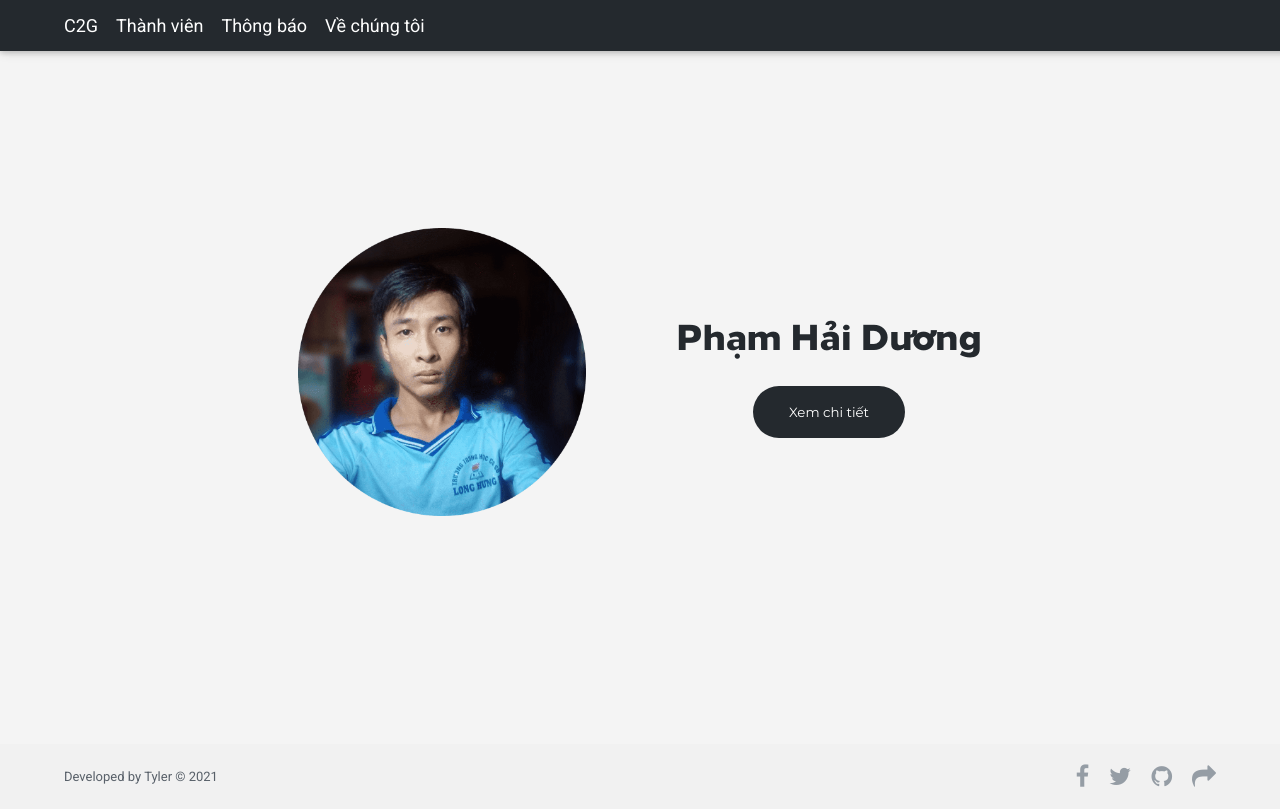
After one commit to duonghaipham/c2-group, a PHP site: page /view/profile.html in a window 1280 px wide. The commit adds this page. Run offline with PHP 8.4, Linux system fonts and the light colour scheme.

Commit message:
Add profile page

```diff
--- a/public/css/font.css
+++ b/public/css/font.css
@@ -3,3 +3,8 @@
 @import url('https://fonts.googleapis.com/css2?family=Montserrat&display=swap');
 
 @import url('https://fonts.googleapis.com/css2?family=Roboto&display=swap');
+
+@font-face {
+    font-family: 'Loew Heavy';
+    src: url(../font/Loew-Heavy.otf);
+}
--- /dev/null
+++ b/public/css/profile.css
@@ -0,0 +1,78 @@
+#overview {
+    display: flex;
+    flex-wrap: wrap;
+    align-items: center;
+    justify-content: center;
+    padding: 4rem 5%;
+    background: #f4f4f4;
+    height: 75vh;
+    font-family: 'Loew Heavy';
+}
+
+#overview img {
+    width: 25%;
+    height: auto;
+}
+
+#overview #information {
+    margin-left: 5rem;
+    color: #24292e;
+}
+
+#overview #information h1 {
+    text-align: center;
+    margin-top: 0;
+}
+
+#overview #information button {
+    color: #fff;
+    background-color: #24292e;
+    padding: 1rem 2rem;
+    border: none;
+    border-radius: 1.5rem;
+    font-family: "Montserrat";
+    cursor: pointer;
+    margin: 0 auto;
+    display: block;
+}
+
+#overview #information #profile-detail {
+    display: none;
+    line-height: 2.5rem;
+    list-style: none;
+    padding: 0;
+}
+
+#overview #information ul li {
+    font-size: 1.1rem;
+}
+
+#overview #information ul li #id::before {
+    content: "\f007";
+    margin-right: 1rem;
+}
+
+#overview #information ul li #mail::before {
+    content: "\f064";
+    margin-right: 1rem;
+}
+
+#overview #information ul li #home::before {
+    content: "\f015";
+    margin-right: 1rem;
+}
+
+#overview #information ul li #hobby::before {
+    content: "\f004";
+    margin-right: 1rem;
+}
+
+@media only screen and (max-width: 540px) {
+    #overview img {
+        width: 70%;
+    }
+
+    #overview #information {
+        margin-left: 0;
+    }
+}
--- /dev/null
+++ b/public/js/profile.js
@@ -0,0 +1,12 @@
+const btnViewProfile = document.getElementById("profile-view");
+btnViewProfile.addEventListener("click", () => {
+    const profileDetail = document.getElementById("profile-detail");
+    if (btnViewProfile.innerHTML === "Xem chi tiết") {
+        profileDetail.style.display = "block";
+        btnViewProfile.innerHTML = "Thu gọn";
+    }
+    else {
+        profileDetail.style.display = "none";
+        btnViewProfile.innerHTML = "Xem chi tiết";
+    }
+});
--- a/view/about.html
+++ b/view/about.html
@@ -34,7 +34,6 @@
             </ul>
             <a href="https://youtu.be/u0j2zY8RH1E">*Link video báo cáo đồ án</a>
         </div>
-        <hr>
         <div id="rule">
             <h1>Qui định</h1>
             <div id="rule-container">
@@ -81,7 +80,6 @@
                 </ul>
             </div>
         </div>
-        <hr>
         <div id="logo">
             <h1>Logo</h1>
             <div id="logo-container">
--- /dev/null
+++ b/view/profile.html
@@ -0,0 +1,57 @@
+<!DOCTYPE html>
+<html>
+    <head>
+        <meta charset="UTF-8">
+        <meta http-equiv="X-UA-Compatible" content="IE=edge">
+        <meta name="viewport" content="width=device-width, initial-scale=1.0">
+        <link rel="stylesheet" href="https://cdnjs.cloudflare.com/ajax/libs/font-awesome/4.7.0/css/font-awesome.min.css">
+        <link rel="icon" href="../public/img/c2.jpg"/>
+        <link rel="stylesheet" href="../public/css/general.css"/>
+        <link rel="stylesheet" href="../public/css/profile.css"/>
+        <link rel="stylesheet" href="https://cdnjs.cloudflare.com/ajax/libs/font-awesome/4.7.0/css/font-awesome.min.css">
+        <title>Tường nhà</title>
+    </head>
+    <body>
+        <div id="navbar">
+            <img src="../public/svg/menu.svg" alt="Open menu" id="btn-menu">
+            <ul id="navbar-container">
+                <li><a href="./work.html">C2G</a></li>
+                <li><a href="./member.html">Thành viên</a></li>
+                <li><a href="./notification.html">Thông báo</a></li>
+                <li><a href="./about.html">Về chúng tôi</a></li>
+            </ul>
+        </div>
+        <div id="overview">
+            <img src="../data/img/HaiDuong.png" alt="Avatar">
+            <div id="information">
+                <h1>Phạm Hải Dương</h1>
+                <button type="button" id="profile-view">Xem chi tiết</button>
+                <ul id="profile-detail">
+                    <li><i class="fa" id="id"></i>19120490</li>
+                    <li><i class="fa" id="mail"></i>duonghaipham2001@gmail.com</li>
+                    <li><i class="fa" id="home"></i>Đồng Tháp</li>
+                    <li><i class="fa" id="hobby"></i>Xem phim</li>
+                </ul>
+            </div>
+        </div>
+        <div id="footer">
+            <p>Developed by Tyler &#169; 2021</p>
+            <div id="social-networking">
+                <a class="sns-item" href="https://www.facebook.com/duong2001.ph">
+                    <i class="fa fa-facebook"></i>
+                </a>
+                <a class="sns-item" href="https://twitter.com/duongphamit">
+                    <i class="fa fa-twitter"></i>
+                </a>
+                <a class="sns-item" href="https://github.com/phduong2001">
+                    <i class="fa fa-github"></i>
+                </a>
+                <a class="sns-item" href="mailto:phduongit2k1@gmail.com">
+                    <i class="fa fa-mail-forward"></i>
+                </a>
+            </div>
+        </div>
+        <script src="../public/js/main.js"></script>
+        <script src="../public/js/profile.js"></script>
+    </body>
+</html>
```
Also changed, not shown: public/css/about.css (+7 -4 lines), public/css/detail-member.css (deleted, +0 -31 lines), public/css/member.css (+15 -2 lines), view/detail-member.html (deleted, +0 -53 lines), view/member.html (+17 -5 lines), public/font/Loew-Heavy.otf (added).
